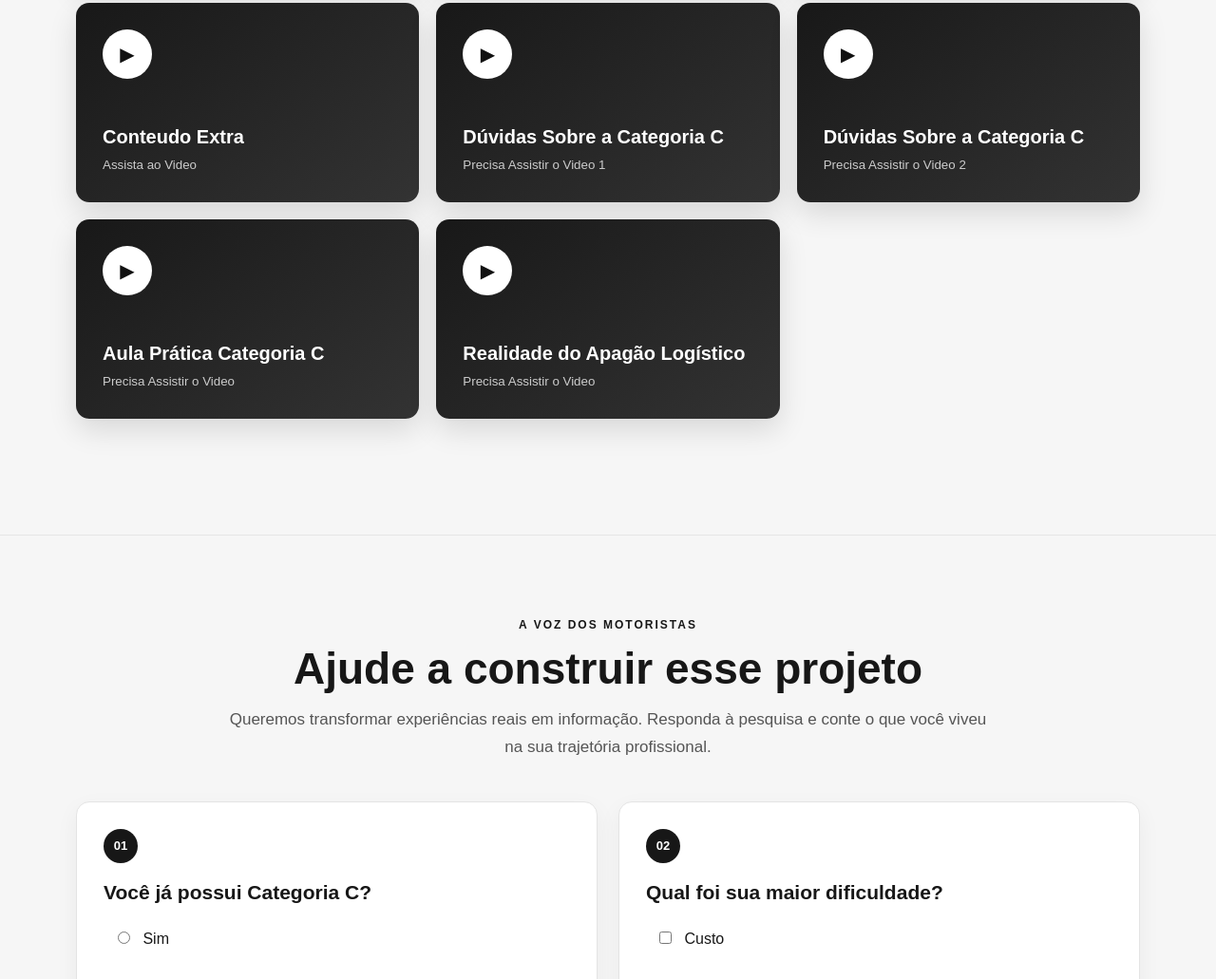
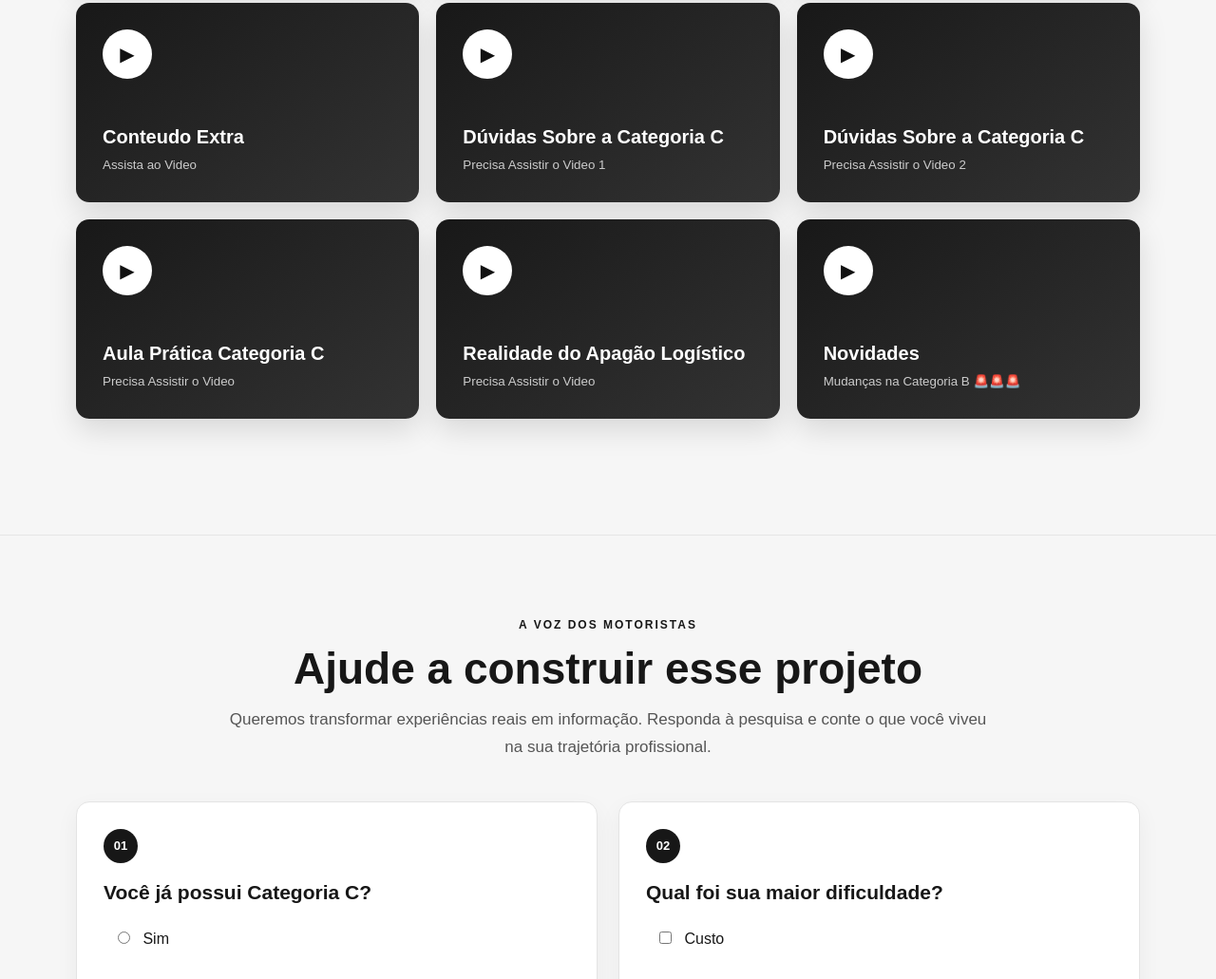
Before and after one commit to Mitodacategoriad/Mitodacategoriad, a plain HTML site: page index.html in a window 1280 px wide. Shown: the part 7689-8720 px from the top of the page at 95% size. Drawn offline with Linux system fonts and the light colour scheme.

Commit message:
Add video card for 'Novidades' section
Added a new video card link for 'Novidades' with a description.

```diff
--- a/index.html
+++ b/index.html
@@ -341,6 +341,11 @@ III) Para as categorias “D” e “E”, ter pelo menos 21 anos (vinte e um an
             <strong>Realidade do Apagão Logístico</strong>
             <small> Precisa Assistir o Video</small>
       </a>
+          <a class="video-card" href="https://youtu.be/yYOS5T27SNE?is=tOihdNqQjT35O82i aria-label="Adicionar primeiro vídeo">
+            <span class="play">▶</span>
+            <strong>Novidades</strong>
+            <small> Mudanças na Categoria B 🚨🚨🚨</small>
+      </a>
 
         </div>
       </div>
```
